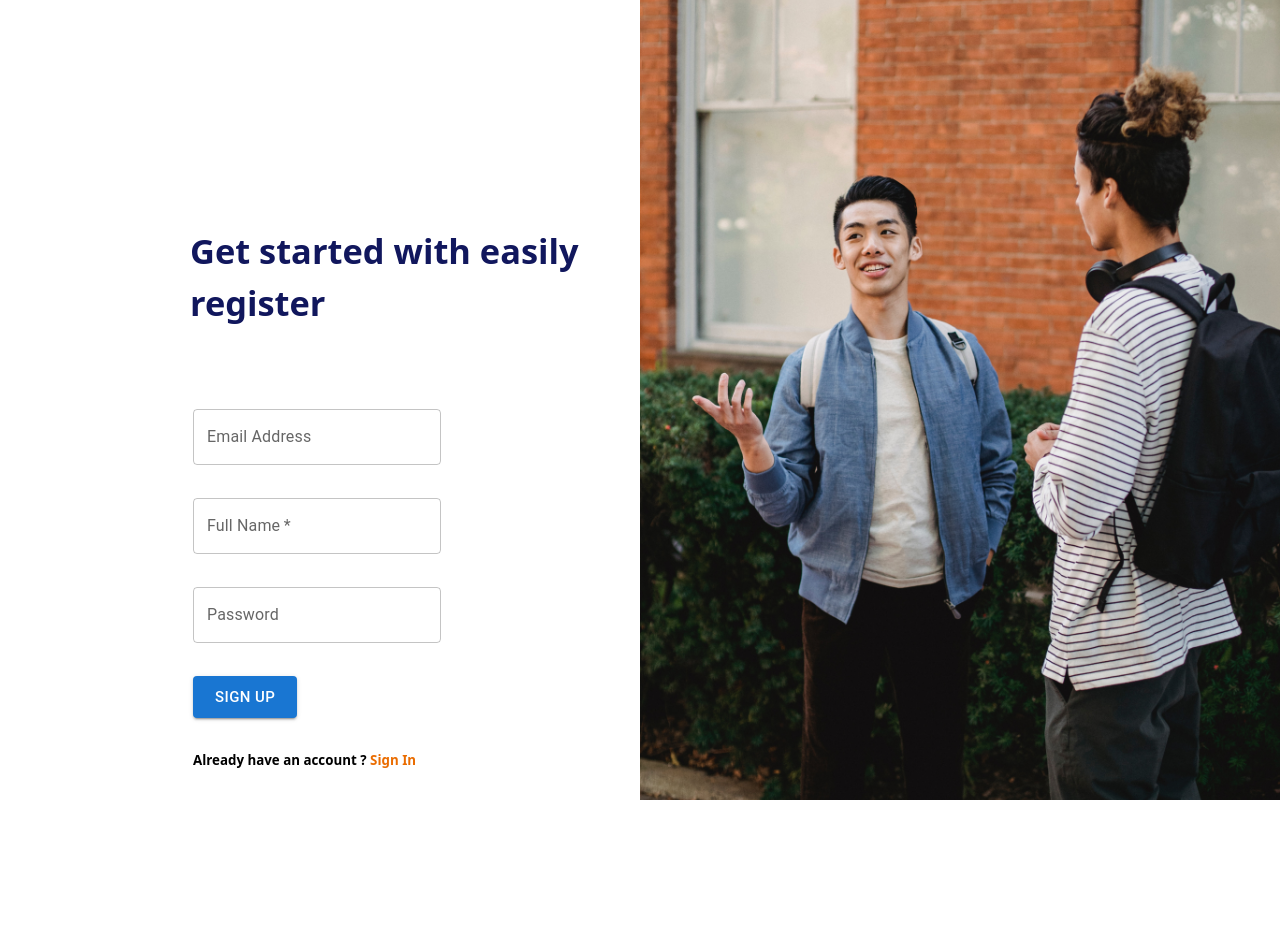
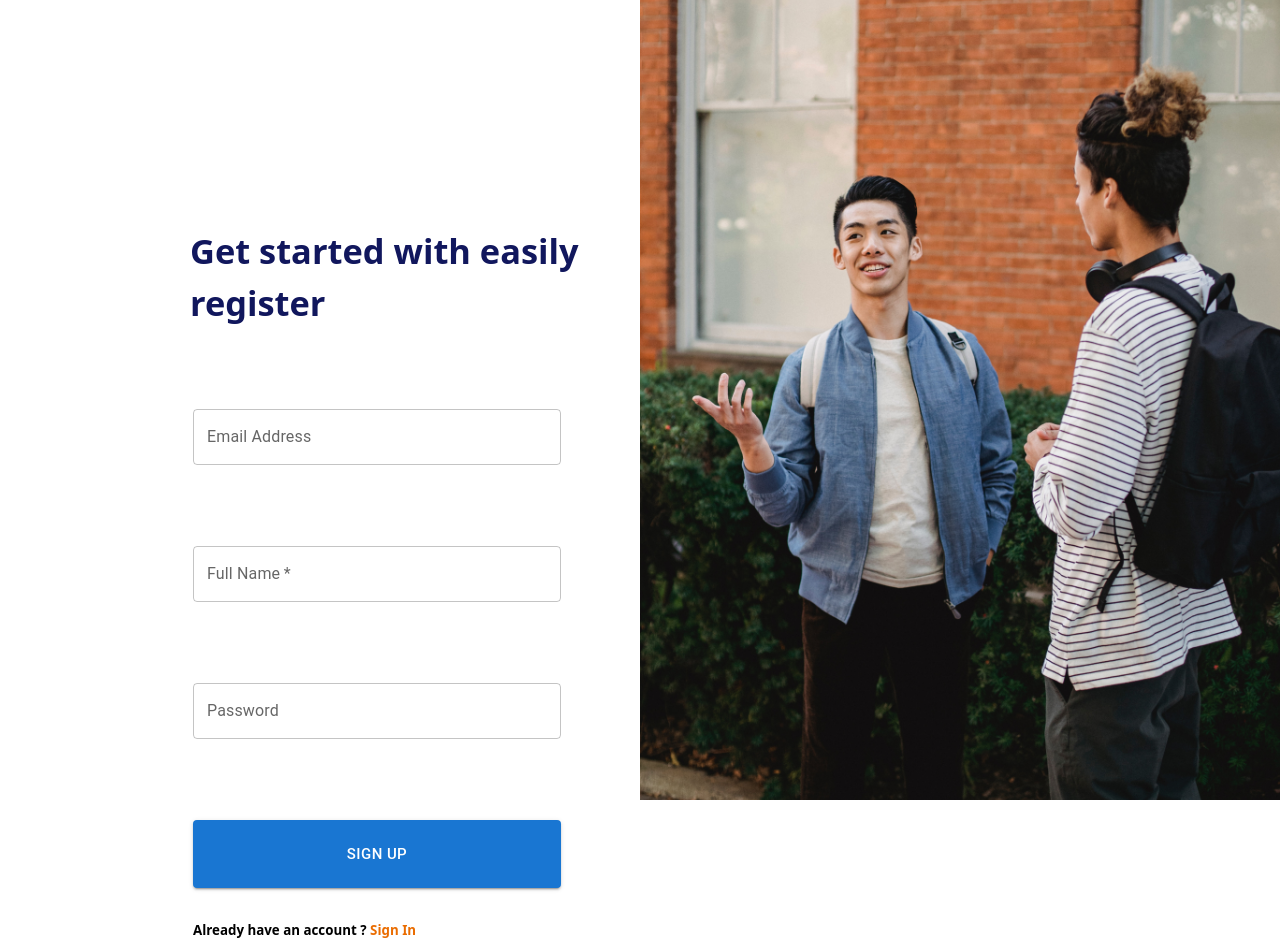
Before and after one commit to mahmudashif/Chatting-Application, a React (Vite) app: page / in a window 1280 px wide. Before the commit the page ends 800 px from the top, so only its background shows below. Built offline with nearby package versions, Linux system fonts and the light colour scheme.

Commit message:
registration part er box gular css kore felchi  mama

```diff
--- a/src/index.css
+++ b/src/index.css
@@ -1,3 +1,17 @@
 @tailwind base;
 @tailwind components;
 @tailwind utilities;
+
+/*-------------- css for registration part --------------*/
+
+.css-1u3bzj6-MuiFormControl-root-MuiTextField-root{
+    width: 368px;
+    height: 104px;
+}
+
+.css-jh47zj-MuiButtonBase-root-MuiButton-root{
+    height: 68px;
+    width: 368px;
+}
+
+/*-------------- css for registration part end --------------*/
```
Also changed, not shown: src/registration.css (added).
